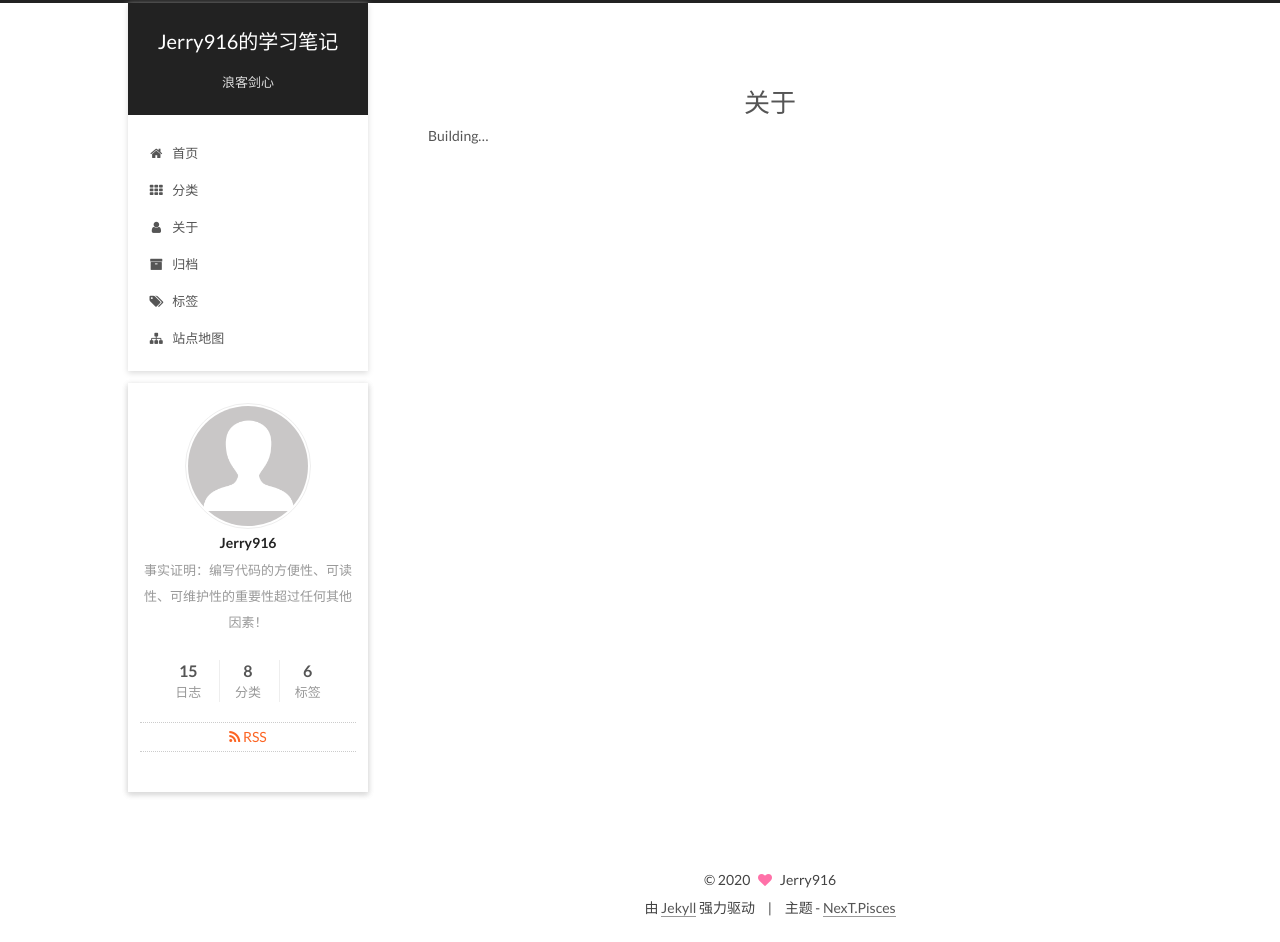
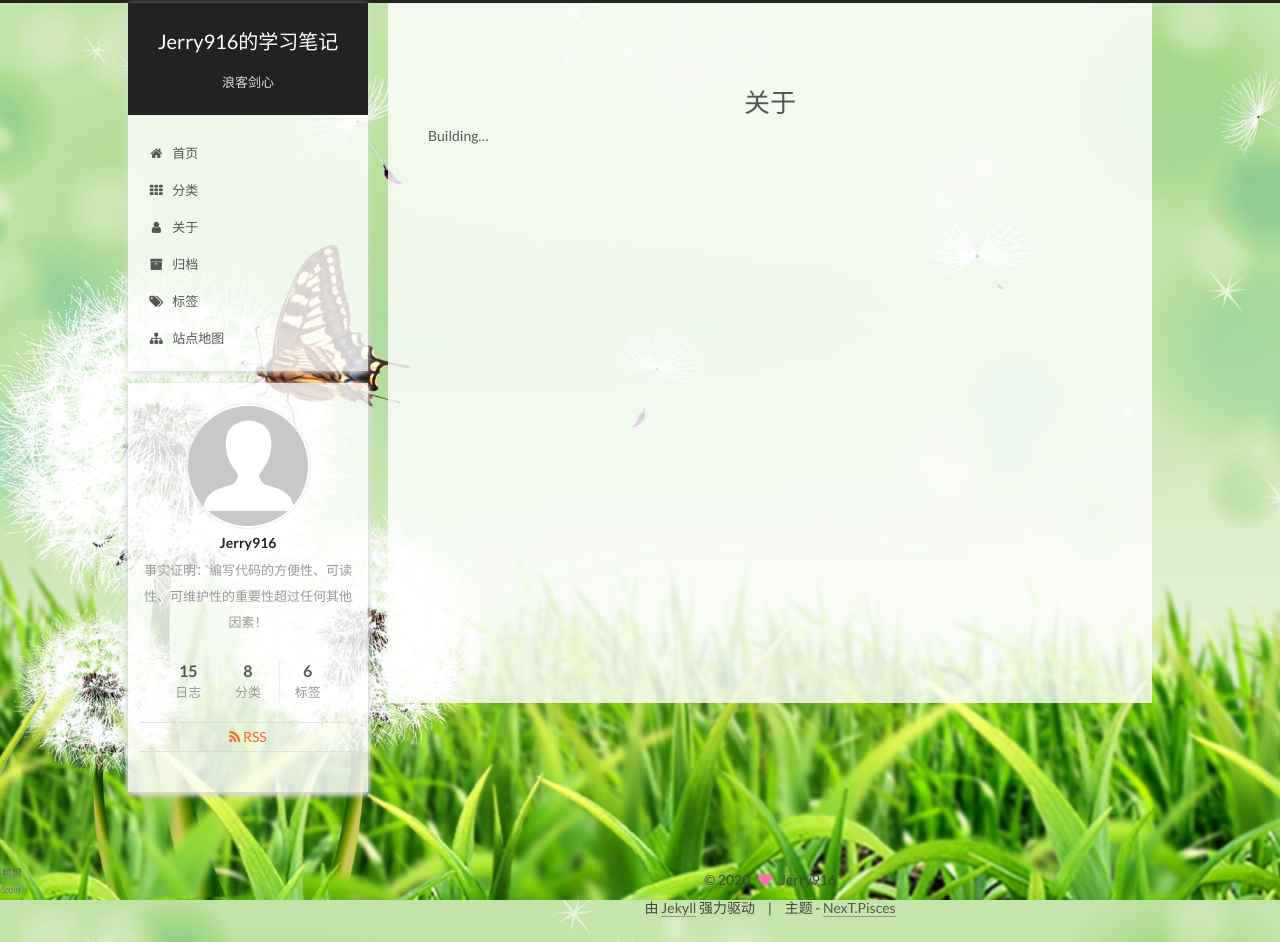
Before and after one commit to jerry916/jerry916.github.io, a Jekyll site: the page built from about/index.md, in a window 1280 px wide. Built offline with Jekyll 4.4.1, drawn with Linux system fonts in a browser that asks for light colours; comment, search, counter and statistics services are not loaded.

Commit message:
修改背景图片本地路径

```diff
--- a/_sass/_custom/custom.scss
+++ b/_sass/_custom/custom.scss
@@ -24,7 +24,7 @@
 }
 
 body{
-    background:url(assets/images/20100319.jpg);
+    background:url(../images/20100319.jpg);
     background-size:cover;
     background-repeat:no-repeat;
     background-attachment:fixed;
```
